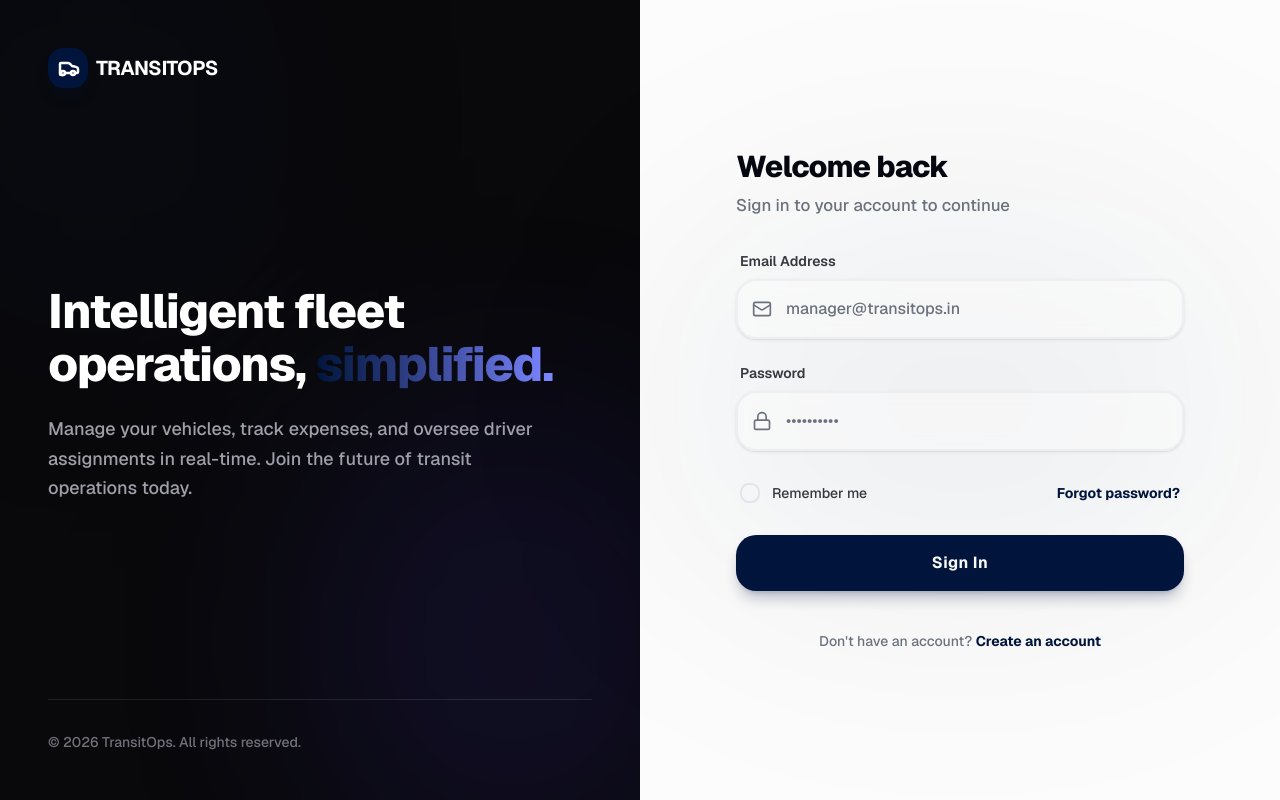
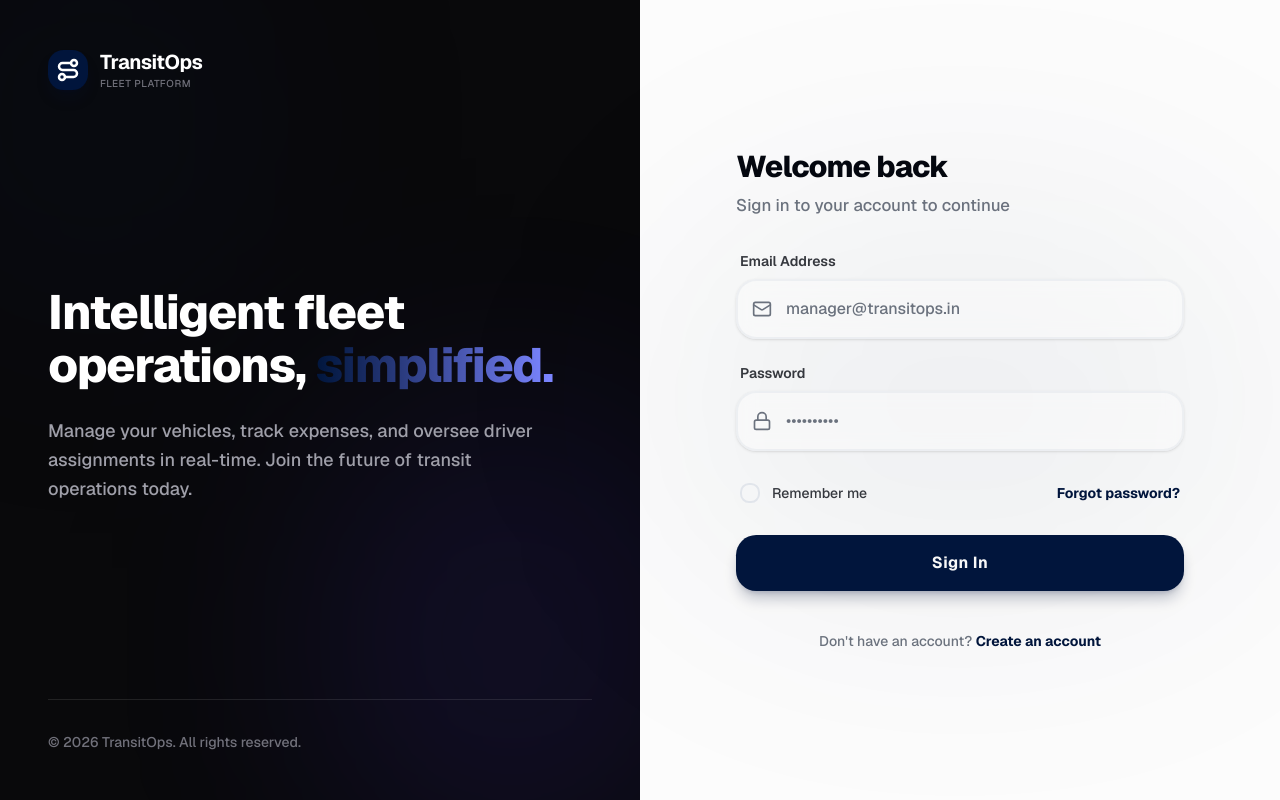
Before and after one commit to kaushalnandaniya/Odoo_Hackathon_2026, a Next.js app: page /login in a window 1280 px wide. Built offline with nearby package versions, Linux system fonts and the light colour scheme.

Commit message:
feat: Upstash Redis + Brevo OTP auth, fix logo consistency across login/signup

```diff
--- a/app/login/page.tsx
+++ b/app/login/page.tsx
@@ -3,7 +3,7 @@ import { LoginForm } from "./login-form";
 
 export default function LoginPage() {
   return (
-    <div className="grid min-h-screen lg:grid-cols-2 bg-background font-sans selection:bg-primary/20" suppressHydrationWarning>
+    <div className="grid min-h-screen lg:grid-cols-2 bg-background font-sans selection:bg-primary/20">
 
       {/* Left Panel: Immersive Branding & Animated Mesh */}
       <div className="relative hidden lg:flex flex-col items-start justify-between p-12 overflow-hidden bg-zinc-950 text-white">
@@ -15,11 +15,14 @@ export default function LoginPage() {
 
         {/* Top Content */}
         <div className="relative z-10 w-full flex items-center justify-between">
-          <div className="flex items-center gap-2">
-            <div className="w-10 h-10 rounded-xl bg-primary flex items-center justify-center shadow-lg shadow-primary/20">
-              <svg xmlns="http://www.w3.org/2000/svg" viewBox="0 0 24 24" fill="none" stroke="currentColor" strokeWidth="2.5" strokeLinecap="round" strokeLinejoin="round" className="w-6 h-6 text-white"><path d="M19 17h2c.6 0 1-.4 1-1v-3c0-.9-.7-1.7-1.5-1.9C18.7 10.6 16 10 16 10s-1.3-1.4-2.2-2.3c-.5-.4-1.1-.7-1.8-.7H5c-.6 0-1 .4-1 1v10c0 .6.4 1 1 1h2"/><circle cx="7" cy="17" r="2"/><path d="M9 17h6"/><circle cx="17" cy="17" r="2"/></svg>
+          <div className="flex items-center gap-3">
+            <div className="flex h-10 w-10 items-center justify-center rounded-xl bg-primary shadow-lg shadow-primary/20">
+              <svg xmlns="http://www.w3.org/2000/svg" viewBox="0 0 24 24" fill="none" stroke="currentColor" strokeWidth="2.5" strokeLinecap="round" strokeLinejoin="round" className="h-6 w-6 text-white"><circle cx="6" cy="19" r="3"/><path d="M9 19h8.5a3.5 3.5 0 0 0 0-7h-11a3.5 3.5 0 0 1 0-7H15"/><circle cx="18" cy="5" r="3"/></svg>
             </div>
-            <span className="text-xl font-bold tracking-tight">TRANSITOPS</span>
+            <div>
+              <span className="text-xl font-bold tracking-tight">TransitOps</span>
+              <p className="text-[10px] font-medium text-zinc-500 tracking-wider uppercase">Fleet Platform</p>
+            </div>
           </div>
         </div>
 
@@ -45,11 +48,14 @@ export default function LoginPage() {
         <div className="absolute top-1/2 left-1/2 -translate-x-1/2 -translate-y-1/2 w-full max-w-[600px] h-[400px] bg-primary/5 blur-[120px] rounded-full pointer-events-none" />
 
         <div className="w-full max-w-md relative z-10">
-          <div className="lg:hidden flex items-center gap-2 mb-12">
-            <div className="w-10 h-10 rounded-xl bg-primary flex items-center justify-center shadow-lg shadow-primary/20">
-              <svg xmlns="http://www.w3.org/2000/svg" viewBox="0 0 24 24" fill="none" stroke="currentColor" strokeWidth="2.5" strokeLinecap="round" strokeLinejoin="round" className="w-6 h-6 text-white"><path d="M19 17h2c.6 0 1-.4 1-1v-3c0-.9-.7-1.7-1.5-1.9C18.7 10.6 16 10 16 10s-1.3-1.4-2.2-2.3c-.5-.4-1.1-.7-1.8-.7H5c-.6 0-1 .4-1 1v10c0 .6.4 1 1 1h2"/><circle cx="7" cy="17" r="2"/><path d="M9 17h6"/><circle cx="17" cy="17" r="2"/></svg>
+          <div className="lg:hidden flex items-center gap-3 mb-12">
+            <div className="flex h-10 w-10 items-center justify-center rounded-xl bg-primary shadow-lg shadow-primary/20">
+              <svg xmlns="http://www.w3.org/2000/svg" viewBox="0 0 24 24" fill="none" stroke="currentColor" strokeWidth="2.5" strokeLinecap="round" strokeLinejoin="round" className="h-6 w-6 text-white"><circle cx="6" cy="19" r="3"/><path d="M9 19h8.5a3.5 3.5 0 0 0 0-7h-11a3.5 3.5 0 0 1 0-7H15"/><circle cx="18" cy="5" r="3"/></svg>
             </div>
-            <span className="text-2xl font-bold tracking-tight">TRANSITOPS</span>
+            <div>
+              <span className="text-2xl font-bold tracking-tight">TransitOps</span>
+              <p className="text-[10px] font-medium text-muted-foreground tracking-wider uppercase">Fleet Platform</p>
+            </div>
           </div>
 
           <div className="space-y-2 mb-8">
--- a/app/signup/page.tsx
+++ b/app/signup/page.tsx
@@ -3,7 +3,7 @@ import { SignupForm } from "./signup-form";
 
 export default function SignupPage() {
   return (
-    <div className="grid min-h-screen lg:grid-cols-2 bg-background font-sans selection:bg-primary/20" suppressHydrationWarning>
+    <div className="grid min-h-screen lg:grid-cols-2 bg-background font-sans selection:bg-primary/20">
 
       {/* Left Panel: Immersive Branding & Animated Mesh */}
       <div className="relative hidden lg:flex flex-col items-start justify-between p-12 overflow-hidden bg-zinc-950 text-white">
@@ -15,11 +15,14 @@ export default function SignupPage() {
 
         {/* Top Content */}
         <div className="relative z-10 w-full flex items-center justify-between">
-          <div className="flex items-center gap-2">
-            <div className="w-10 h-10 rounded-xl bg-primary flex items-center justify-center shadow-lg shadow-primary/20">
-              <svg xmlns="http://www.w3.org/2000/svg" viewBox="0 0 24 24" fill="none" stroke="currentColor" strokeWidth="2.5" strokeLinecap="round" strokeLinejoin="round" className="w-6 h-6 text-white"><path d="M19 17h2c.6 0 1-.4 1-1v-3c0-.9-.7-1.7-1.5-1.9C18.7 10.6 16 10 16 10s-1.3-1.4-2.2-2.3c-.5-.4-1.1-.7-1.8-.7H5c-.6 0-1 .4-1 1v10c0 .6.4 1 1 1h2"/><circle cx="7" cy="17" r="2"/><path d="M9 17h6"/><circle cx="17" cy="17" r="2"/></svg>
+          <div className="flex items-center gap-3">
+            <div className="flex h-10 w-10 items-center justify-center rounded-xl bg-primary shadow-lg shadow-primary/20">
+              <svg xmlns="http://www.w3.org/2000/svg" viewBox="0 0 24 24" fill="none" stroke="currentColor" strokeWidth="2.5" strokeLinecap="round" strokeLinejoin="round" className="h-6 w-6 text-white"><circle cx="6" cy="19" r="3"/><path d="M9 19h8.5a3.5 3.5 0 0 0 0-7h-11a3.5 3.5 0 0 1 0-7H15"/><circle cx="18" cy="5" r="3"/></svg>
             </div>
-            <span className="text-xl font-bold tracking-tight">TRANSITOPS</span>
+            <div>
+              <span className="text-xl font-bold tracking-tight">TransitOps</span>
+              <p className="text-[10px] font-medium text-zinc-500 tracking-wider uppercase">Fleet Platform</p>
+            </div>
           </div>
         </div>
 
@@ -45,11 +48,14 @@ export default function SignupPage() {
         <div className="absolute top-1/2 left-1/2 -translate-x-1/2 -translate-y-1/2 w-full max-w-[600px] h-[400px] bg-primary/5 blur-[120px] rounded-full pointer-events-none" />
 
         <div className="w-full max-w-md relative z-10">
-          <div className="lg:hidden flex items-center gap-2 mb-12">
-            <div className="w-10 h-10 rounded-xl bg-primary flex items-center justify-center shadow-lg shadow-primary/20">
-              <svg xmlns="http://www.w3.org/2000/svg" viewBox="0 0 24 24" fill="none" stroke="currentColor" strokeWidth="2.5" strokeLinecap="round" strokeLinejoin="round" className="w-6 h-6 text-white"><path d="M19 17h2c.6 0 1-.4 1-1v-3c0-.9-.7-1.7-1.5-1.9C18.7 10.6 16 10 16 10s-1.3-1.4-2.2-2.3c-.5-.4-1.1-.7-1.8-.7H5c-.6 0-1 .4-1 1v10c0 .6.4 1 1 1h2"/><circle cx="7" cy="17" r="2"/><path d="M9 17h6"/><circle cx="17" cy="17" r="2"/></svg>
+          <div className="lg:hidden flex items-center gap-3 mb-12">
+            <div className="flex h-10 w-10 items-center justify-center rounded-xl bg-primary shadow-lg shadow-primary/20">
+              <svg xmlns="http://www.w3.org/2000/svg" viewBox="0 0 24 24" fill="none" stroke="currentColor" strokeWidth="2.5" strokeLinecap="round" strokeLinejoin="round" className="h-6 w-6 text-white"><circle cx="6" cy="19" r="3"/><path d="M9 19h8.5a3.5 3.5 0 0 0 0-7h-11a3.5 3.5 0 0 1 0-7H15"/><circle cx="18" cy="5" r="3"/></svg>
             </div>
-            <span className="text-2xl font-bold tracking-tight">TRANSITOPS</span>
+            <div>
+              <span className="text-2xl font-bold tracking-tight">TransitOps</span>
+              <p className="text-[10px] font-medium text-muted-foreground tracking-wider uppercase">Fleet Platform</p>
+            </div>
           </div>
 
           <div className="space-y-2 mb-8">
--- a/app/signup/signup-form.tsx
+++ b/app/signup/signup-form.tsx
@@ -165,7 +165,6 @@ export function SignupForm() {
             </motion.button>
           </motion.form>
         )}
-        )}
 
         {step === 2 && (
           <motion.form
```
